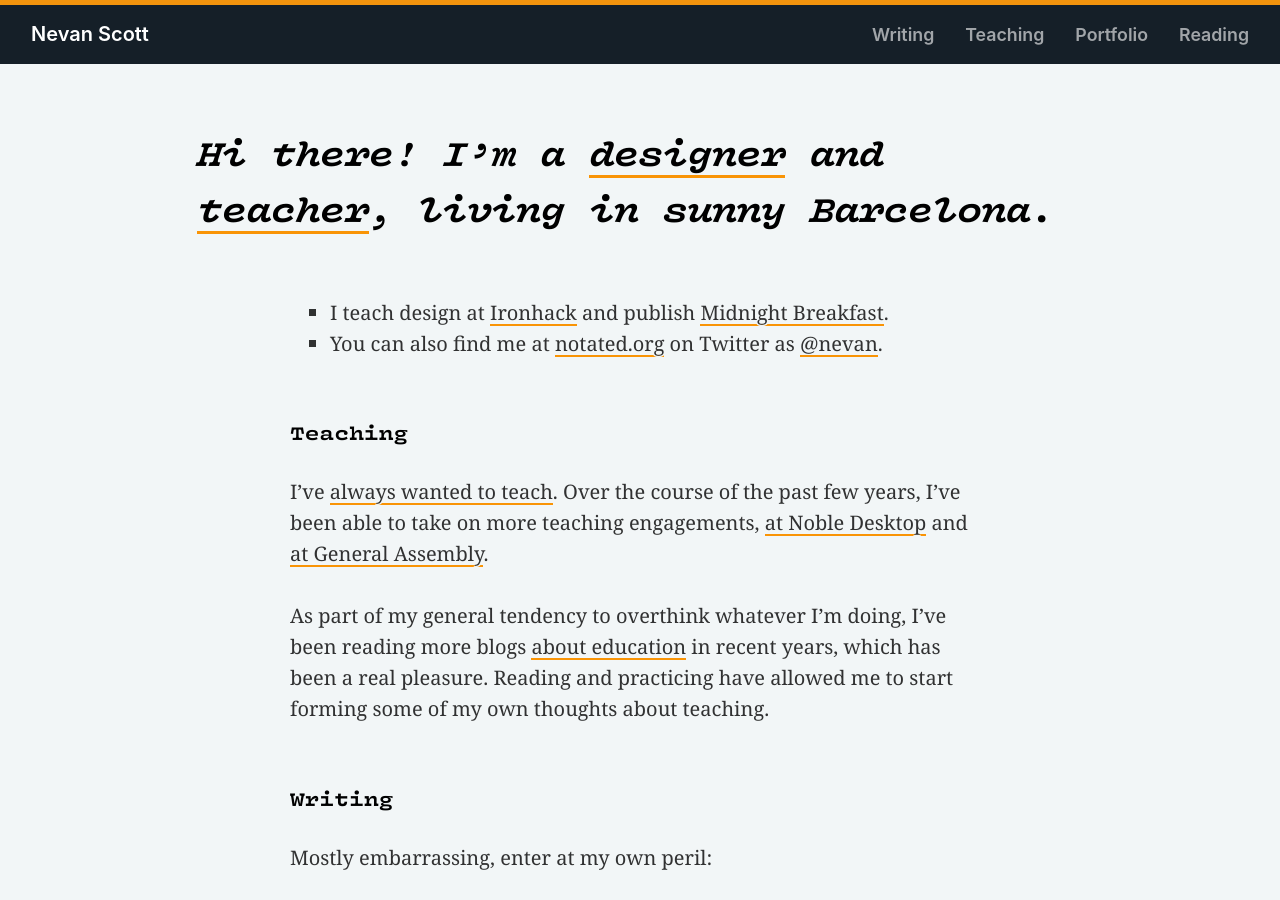
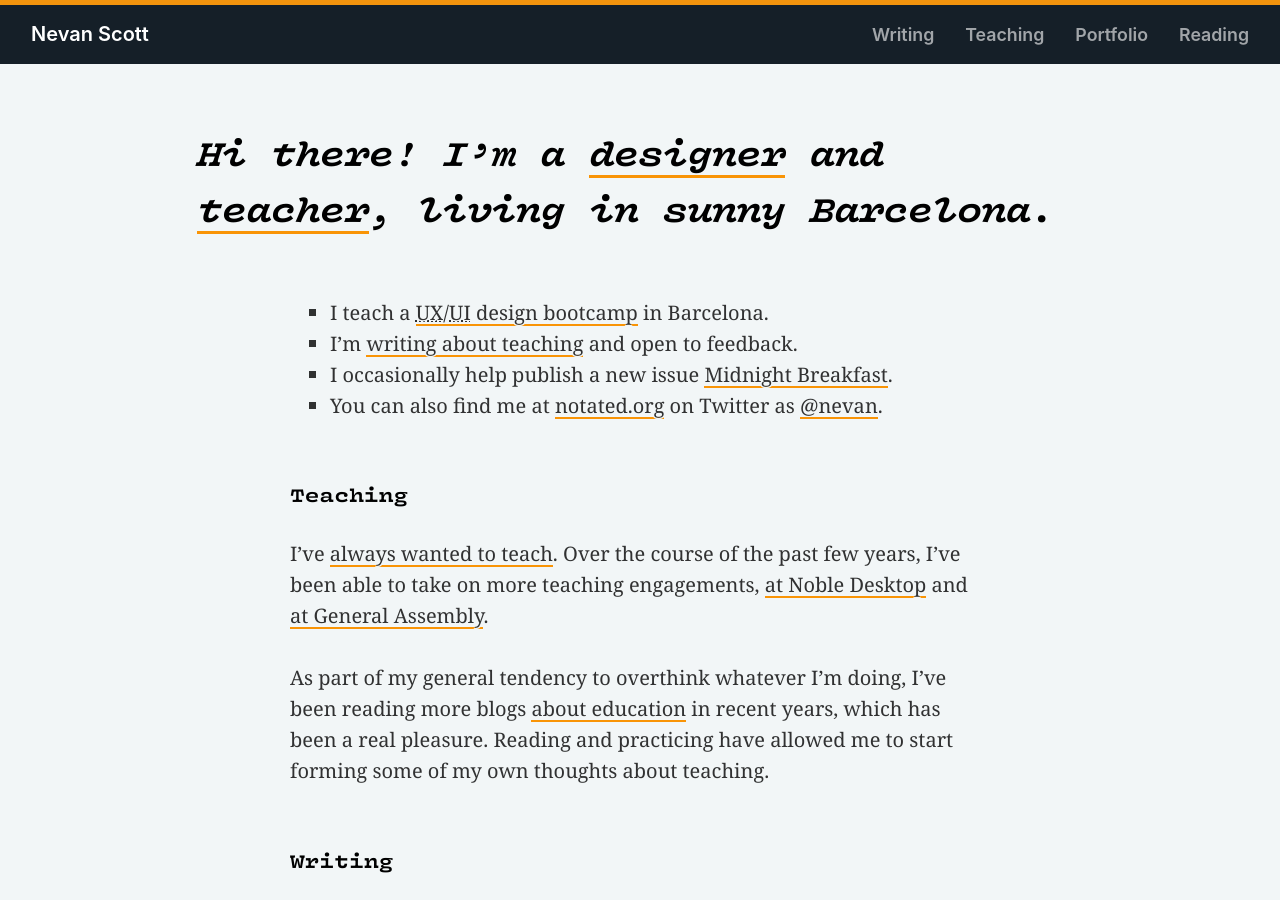
Before and after one commit to nevanscott/nevanscott.github.io, a Jekyll site: the page built from index.md, in a window 1280 px wide and 900 px high. Built offline with Jekyll 4.4.1, drawn with Linux system fonts in a browser that asks for light colours; some web fonts are replaced.

Commit message:
Update index.md

```diff
--- a/index.md
+++ b/index.md
@@ -3,7 +3,9 @@
 
 <p class="lede" markdown="1">Hi there! I'm a [designer](/portfolio/) and [teacher](/teaching/), living in sunny Barcelona.</p>
 
-* I teach design at [Ironhack](http://www.ironhack.com) and publish [Midnight Breakfast](http://midnightbreakfast.com/).
+* I teach a [UX/UI design bootcamp](https://uxui.cat) in Barcelona.
+* I'm [writing about teaching](https://teaching.nevan.org) and open to feedback.
+* I occasionally help publish a new issue [Midnight Breakfast](http://midnightbreakfast.com/).
 * You can also find me at <a href="http://notated.org">notated.org</a> on Twitter as <a href="https://twitter.com/nevan" rel="me">@nevan</a>.
 
 
@@ -32,3 +34,7 @@ Design & Development
 --------------------
 
 I like to make websites, and have spent most of my career doing so. I learned to make websites as a hobby, and in college I found myself a position making websites for professors. I started out working for [an agency in L.A.](/la/), then moved to New York, where I have worked on projects [as a freelancer](/freelance/) and as a partner [at Cantilever](/cantilever/). Eventually I made my way to Berlin, making websites with [Edenspiekermann](https://www.edenspiekermann.com).
+
+
+*[UX]: User Experience
+*[UI]: User Interface
```
